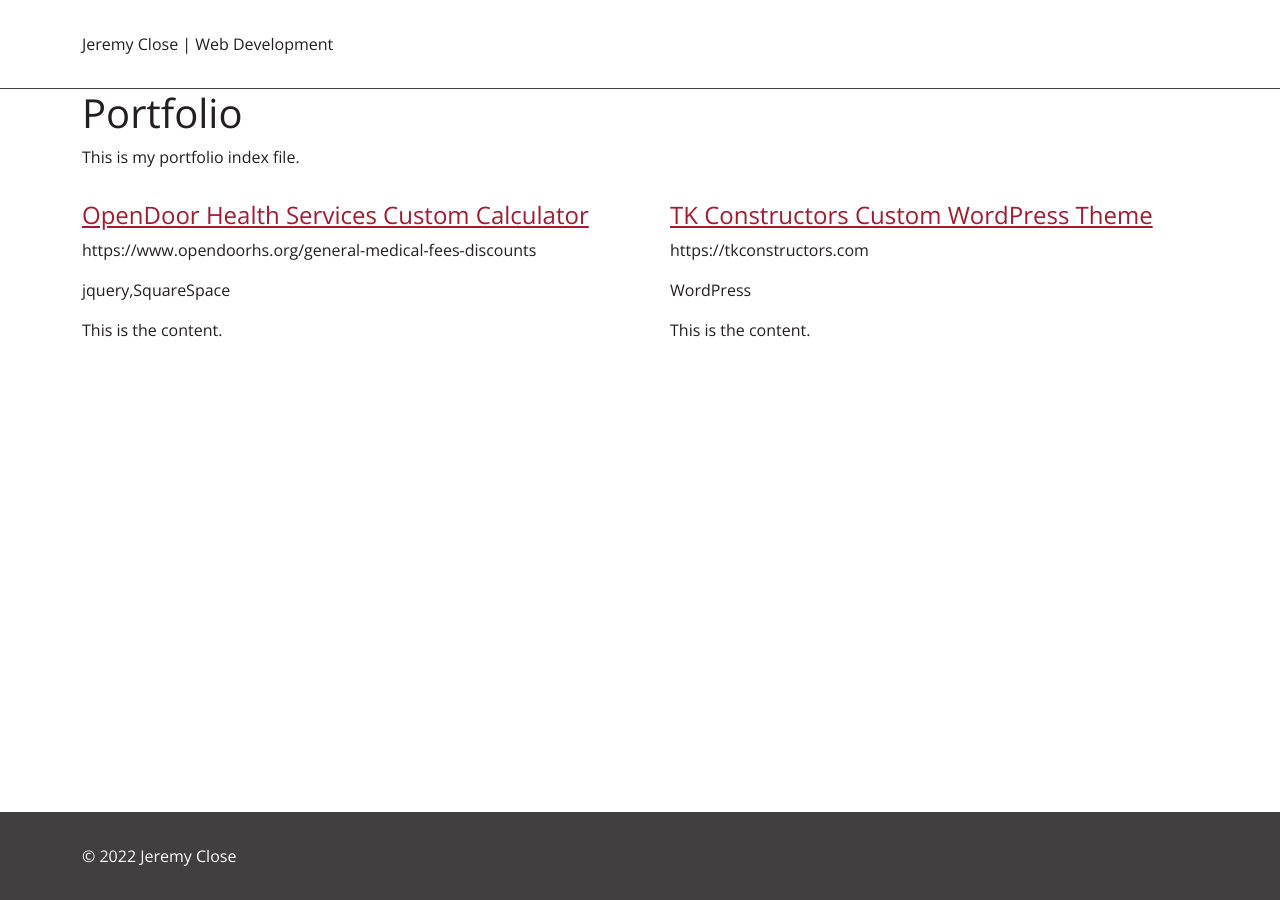
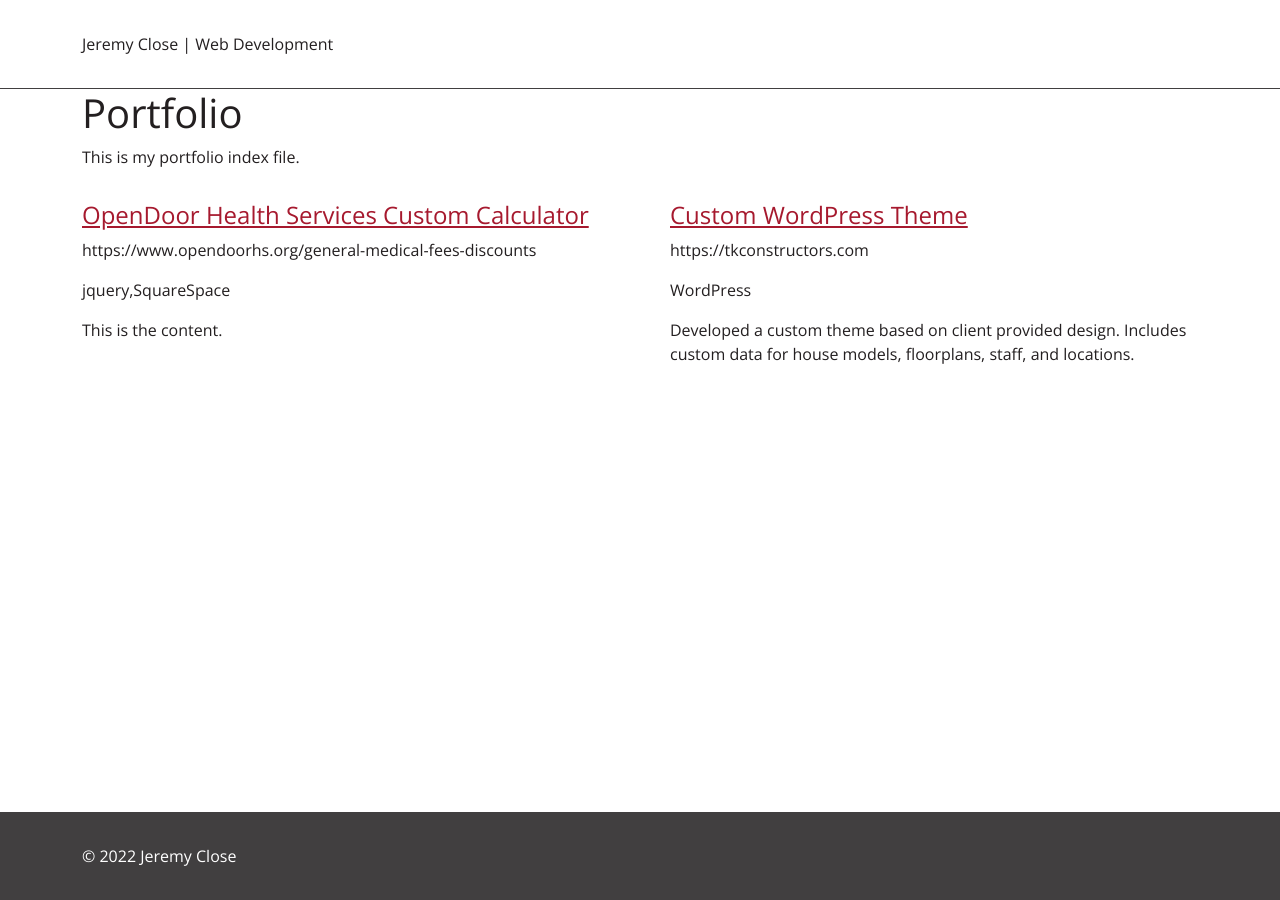
Before and after one commit to jkclose/jkclose.github.io, a Jekyll site: the page built from index.html, in a window 1280 px wide. Built offline with Jekyll 4.4.1, drawn with Linux system fonts in a browser that asks for light colours; nearby versions of some CDN libraries.

Commit message:
Project Collection testing

```diff
--- a/_projects/tkconstructors.md
+++ b/_projects/tkconstructors.md
@@ -1,7 +1,8 @@
 ---
-title: TK Constructors Custom WordPress Theme
+title: Custom WordPress Theme
+client: TK Constructors
 project-url: https://tkconstructors.com
 categories: WordPress
 ---
 
-This is the content.
+Developed a custom theme based on client provided design. Includes custom data for house models, floorplans, staff, and locations.
```
